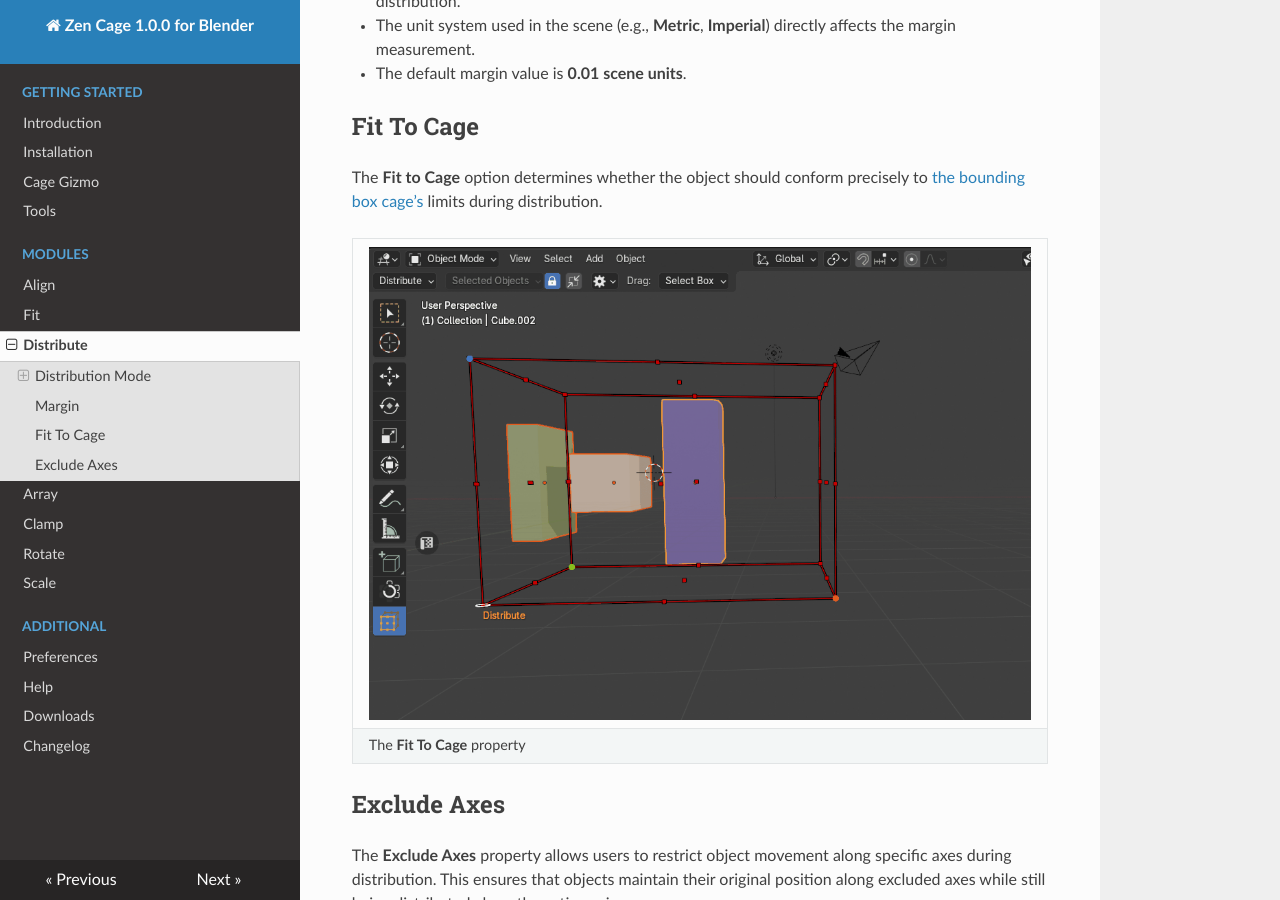
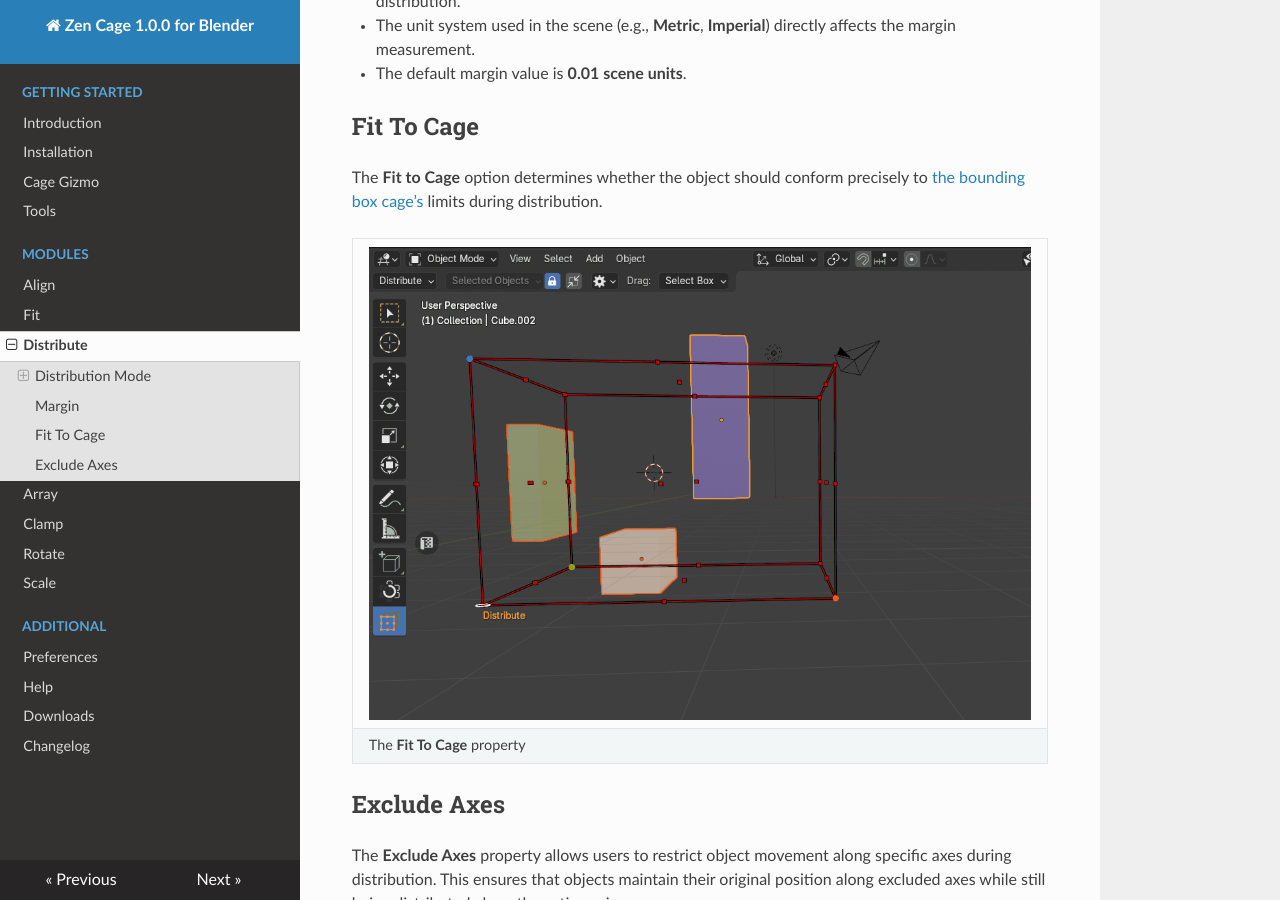
Before and after one commit to ZenMastersTeam/Zen-Cage, an MkDocs documentation site: the page built from mkdocs/distribute.md, in a window 1280 px wide and 900 px high, scrolled down 3754 px. Built offline with MkDocs 1.6.1, drawn with Linux system fonts in a browser that asks for light colours; nearby versions of some CDN libraries.

Commit message:
fit to cage

```diff
--- a/docs/distribute/index.html
+++ b/docs/distribute/index.html
@@ -209,7 +209,7 @@
 <table>
 <thead>
 <tr>
-<th><a class="glightbox" href="../img/screen/distribute_margin.gif" data-type="image" data-width="auto" data-height="auto" data-desc-position="bottom"><img alt="" src="../img/screen/distribute_margin.gif" /></a></th>
+<th><a class="glightbox" href="../img/screen/distribute_fit_to_cage.gif" data-type="image" data-width="auto" data-height="auto" data-desc-position="bottom"><img alt="" src="../img/screen/distribute_fit_to_cage.gif" /></a></th>
 </tr>
 </thead>
 <tbody>
--- a/mkdocs/distribute.md
+++ b/mkdocs/distribute.md
@@ -47,7 +47,7 @@ The **Margin** property controls the spacing between distributed objects, ensuri
 ## Fit To Cage
 The **Fit to Cage** option determines whether the object should conform precisely to [the bounding box cage's](cage_gizmo.md) limits during distribution.
 
-| ![](img/screen/distribute_margin.gif) |
+| ![](img/screen/distribute_fit_to_cage.gif) |
 |---|
 | The **Fit To Cage** property |
 
```
